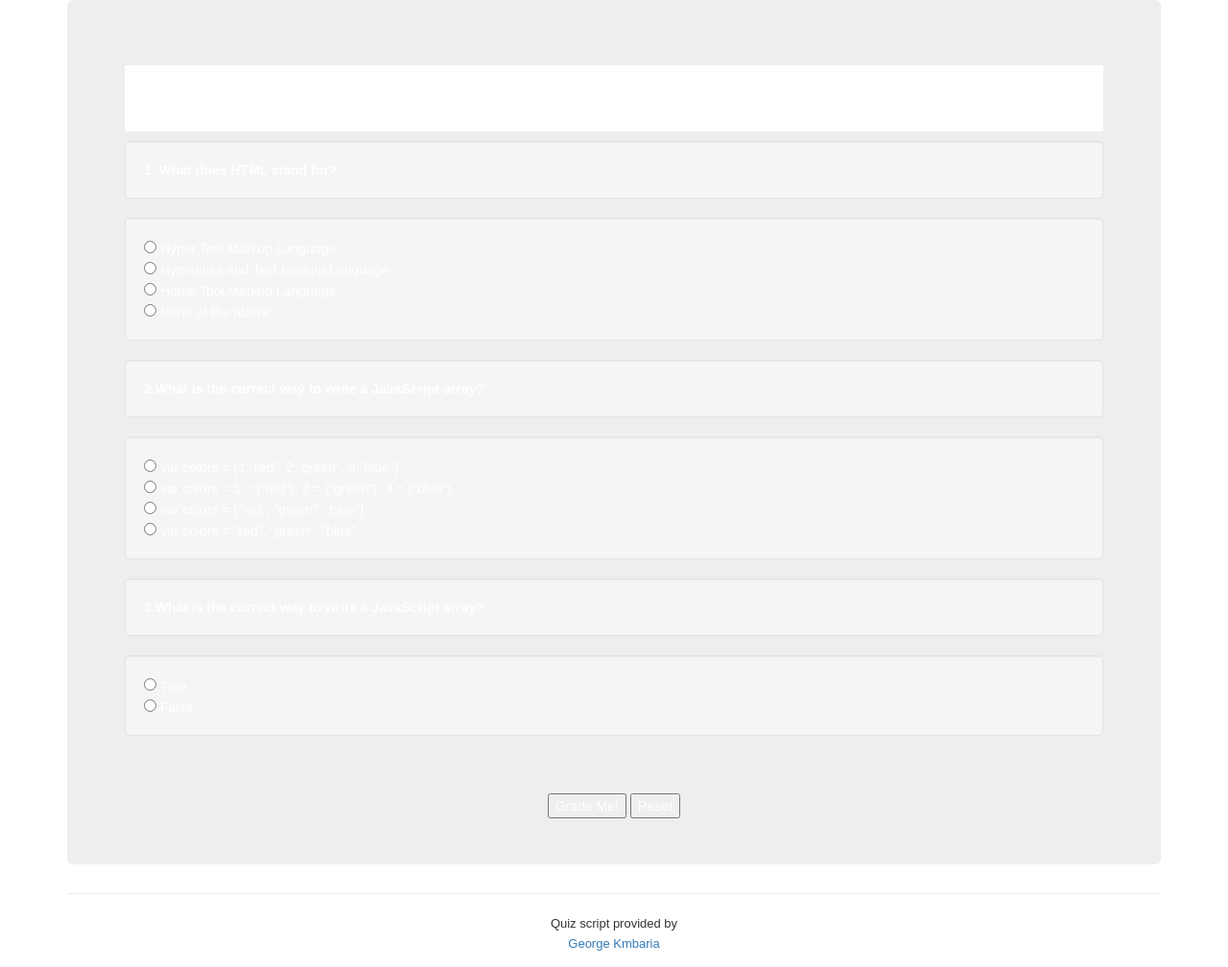
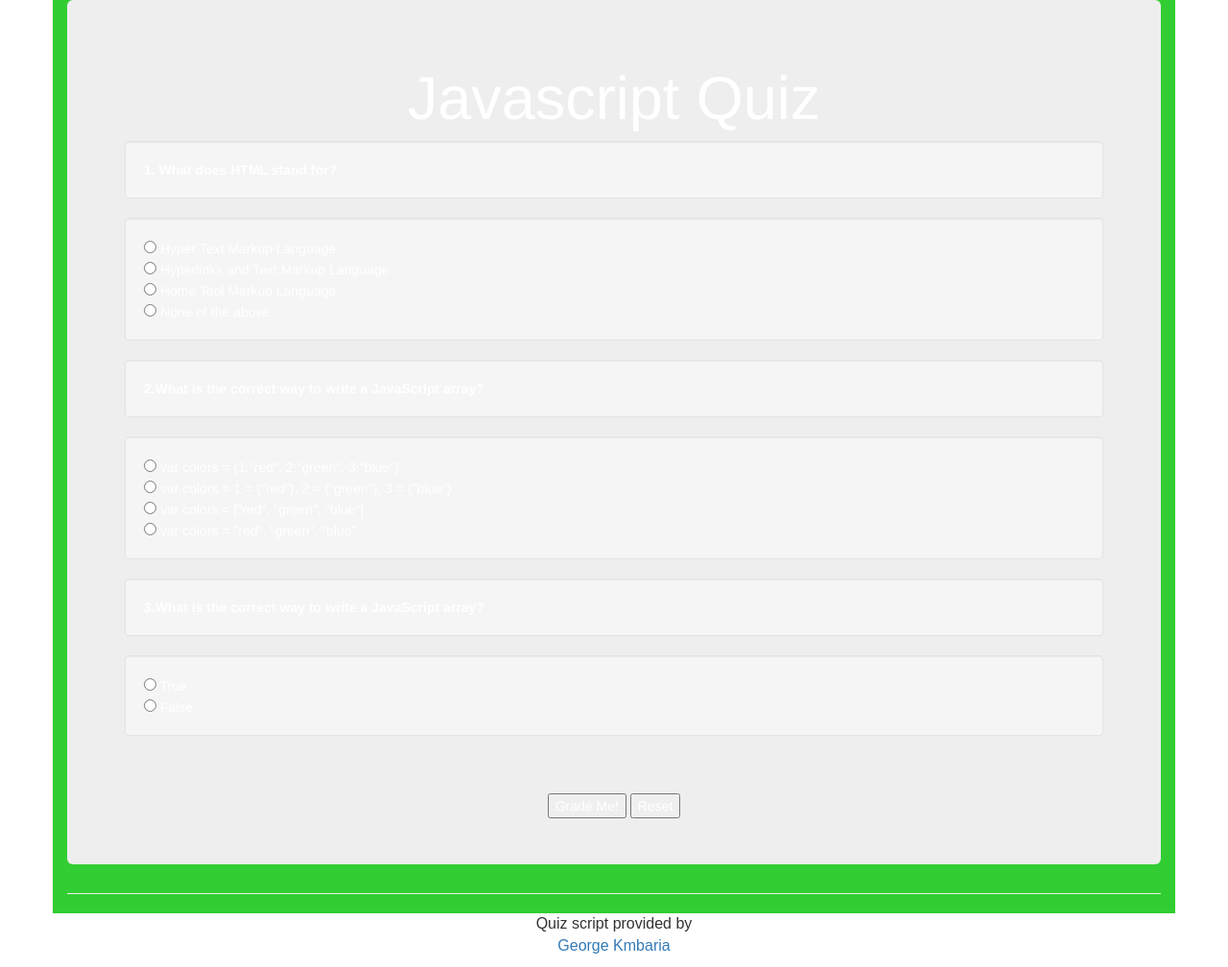
Before and after one commit to Kmbaria/Js-Quiz, a plain HTML site: page index.html in a window 1280 px wide. Shown: the whole page at 96% size. Drawn offline with Linux system fonts and the light colour scheme.

Commit message:
gh-pages

```diff
--- a/css/styles.css
+++ b/css/styles.css
@@ -24,6 +24,6 @@
  color: black;
  cursor: pointer;
 }
-h1 {
-background-color: #ffff;
+.container{
+background-color: #32CD32 !important;
 }
--- a/index.html
+++ b/index.html
@@ -66,7 +66,7 @@
         <hr class="featurette-divider" />
     </div>
 
-    <p id="footnote" align="center"><font face="arial" size="-1">Quiz script provided by<br>
+    <p id="footnote" align="center"><font face="arial" size="3">Quiz script provided by<br>
     <a href="https://kmbaria.github.io/g.portfolio/">George Kmbaria</a></font></p>
 
   </body>
```
